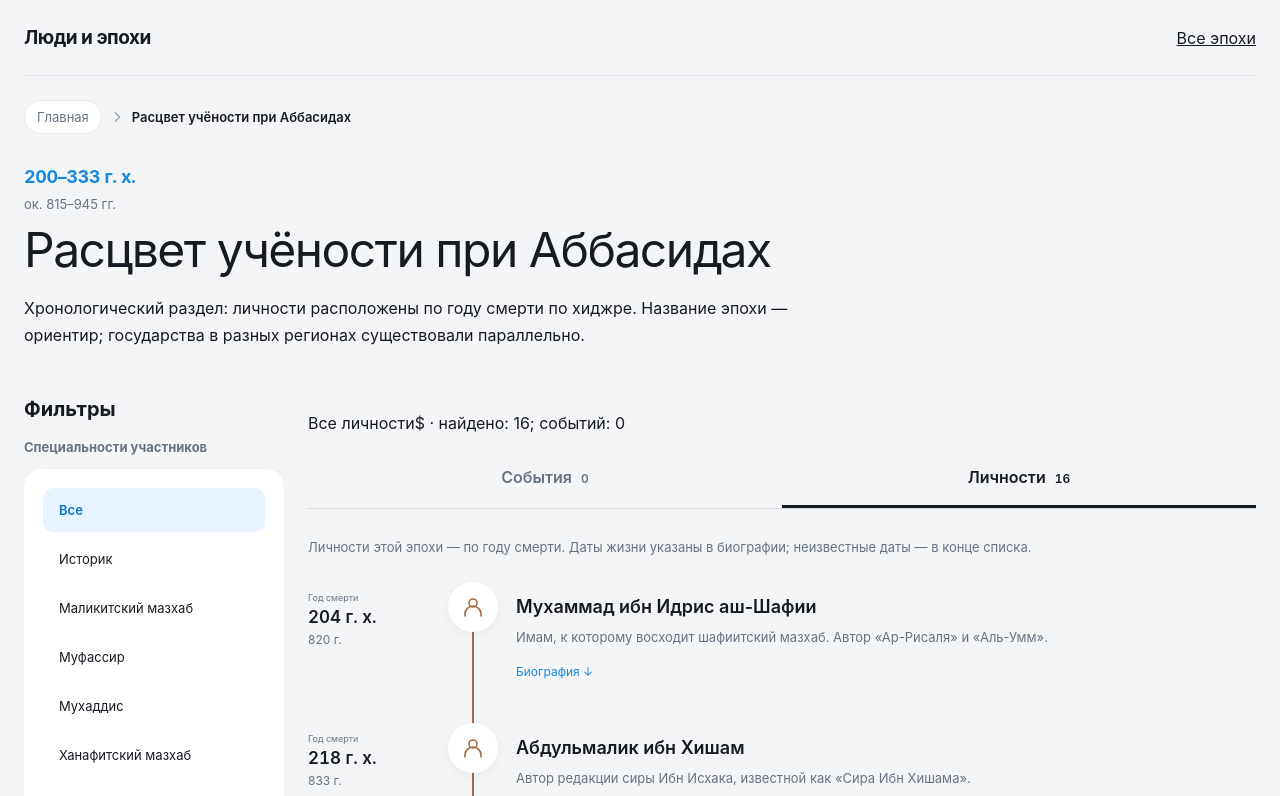
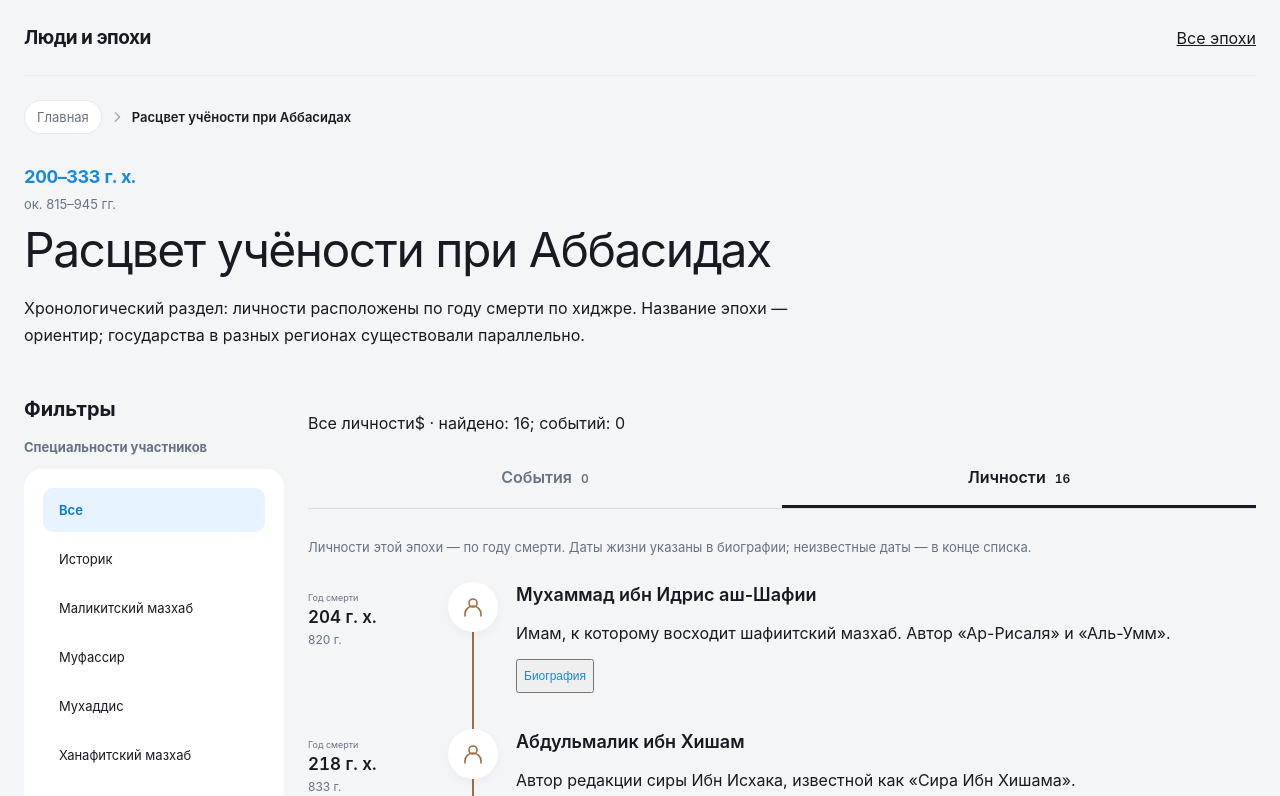
Before and after one commit to Nuruddin999/tarih, a Next.js app: page /epochs/abbasid-scholarship/ in a window 1280 px wide. Shown: the top 796 px of the page. Built offline with nearby package versions, Linux system fonts and the light colour scheme.

Commit message:
Open biography modal from timeline

```diff
--- a/src/components/chronology/EpochTimeline.tsx
+++ b/src/components/chronology/EpochTimeline.tsx
@@ -5,7 +5,7 @@ import { yearRange } from "@/lib/contemporaries";
 import type { HistoricalEvent, HistoricalPeriod } from "@/types/chronology";
 import { DateLabel } from "./DateLabel";
 import { EventCard } from "./EventCard";
-import { PersonCard } from "./PersonCard";
+import { PersonBiography } from "./PersonBiography";
 
 function TimelineIcon({ person = false }: { person?: boolean }) {
   return <span className="epoch-timeline__icon" aria-hidden="true"><svg width="24" height="24" viewBox="0 0 24 24" fill="none" stroke="currentColor" strokeWidth="1.6" strokeLinecap="round" strokeLinejoin="round">
@@ -33,10 +33,7 @@ export function EpochTimeline({ period, events, view }: { period: HistoricalPeri
         return <li className="epoch-timeline__row" key={person.id}>
           <div className="epoch-timeline__date"><DateLabel date={person.death} label="Год смерти" /></div>
           <div className="epoch-timeline__entry"><TimelineIcon person />
-            <details className="epoch-timeline__person">
-              <summary><h3>{person.name}</h3>{(entry.description || person.description) && <p>{entry.description || person.description}</p>}<span className="epoch-timeline__more">Биография <span aria-hidden="true">↓</span></span></summary>
-              <PersonCard person={person} description={entry.description} featured={entry.featured} />
-            </details>
+            <PersonBiography person={person} description={entry.description} featured={entry.featured} />
           </div>
         </li>;
       })}
```
